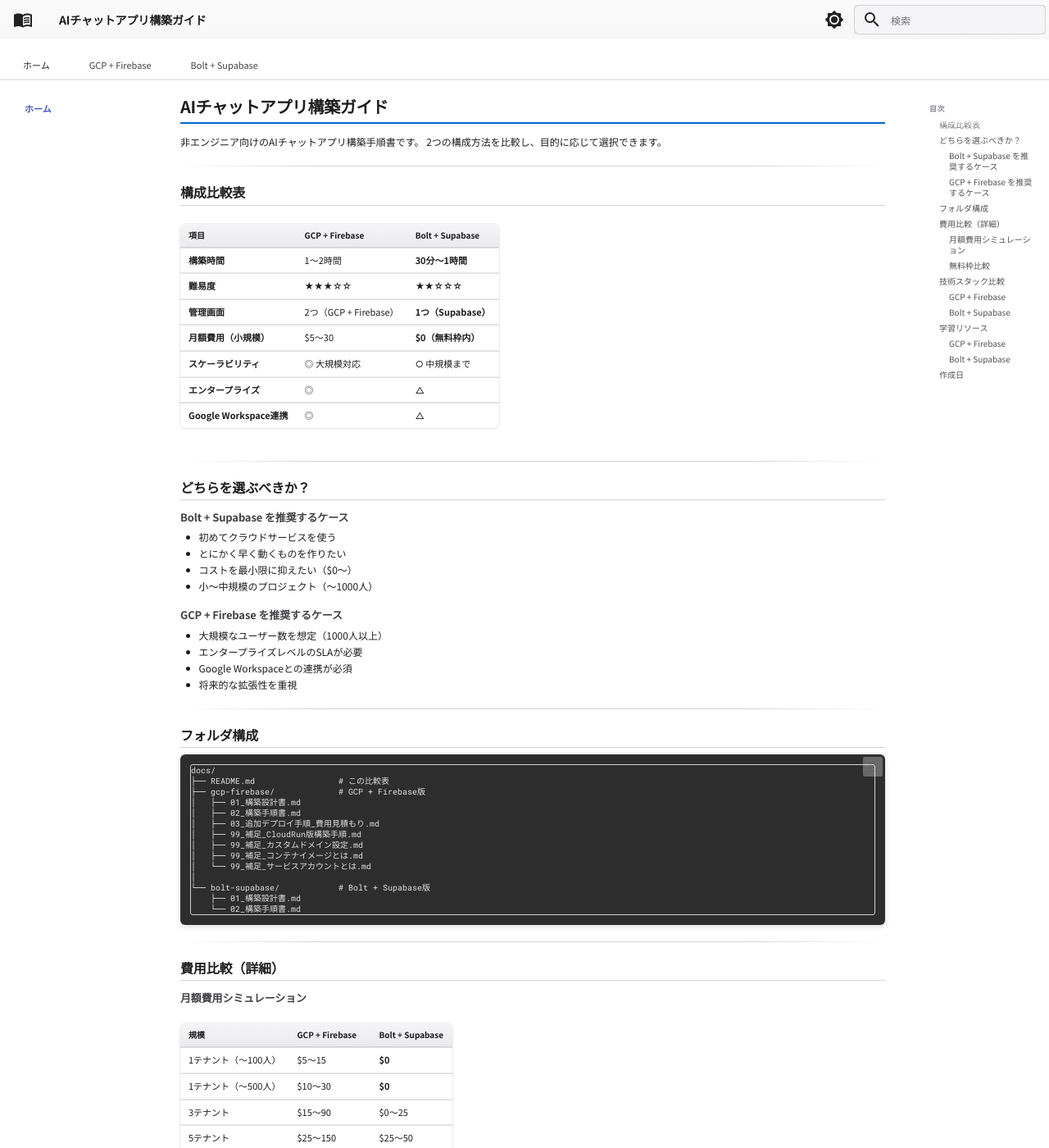
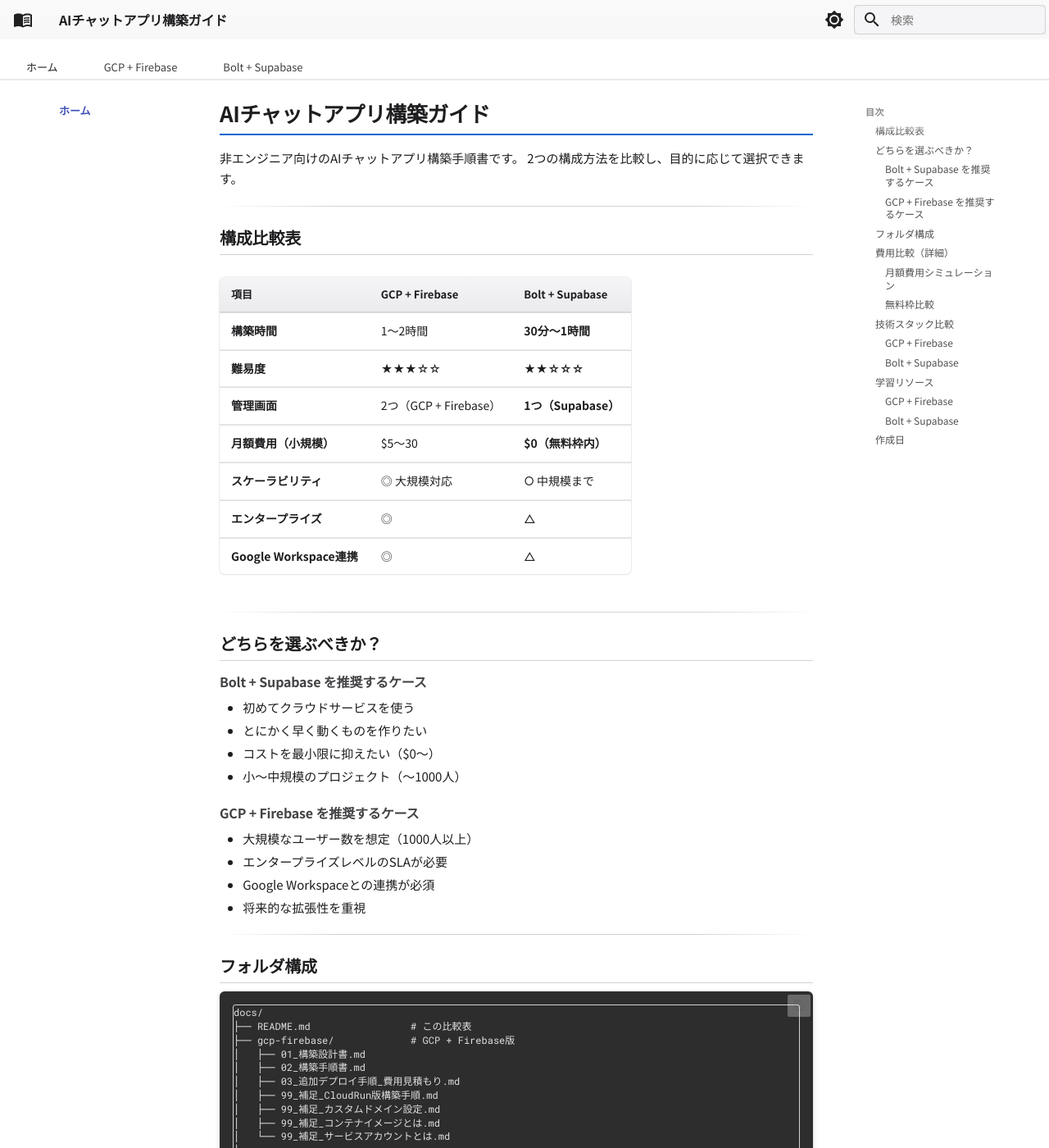
Before and after one commit to michihiro-316/ai-chat-docs, an MkDocs documentation site: the page built from docs/index.md, in a window 1280 px wide and 1400 px high. Shown: the whole window at 82% size. Built offline with MkDocs 1.6.1 and Material for MkDocs 9.7.7, drawn with Linux system fonts in a browser that asks for light colours.

Commit message:
fix: フォントサイズ拡大・横幅制限
- 本文フォント: 12px → 15px
- 見出し: h1=26px, h2=20px, h3=16px
- コード: 13px
- テーブル: 14px
- コンテンツ最大幅: 900px
- グリッド最大幅: 1400px

🤖 Generated with [Claude Code](https://claude.com/claude-code)

Co-Authored-By: Claude Opus 4.5 <noreply@anthropic.com>

```diff
--- a/docs/stylesheets/extra.css
+++ b/docs/stylesheets/extra.css
@@ -8,11 +8,12 @@
 
 /* 全体レイアウト */
 .md-grid {
-  max-width: 100%;
+  max-width: 1400px;
 }
 
 .md-main__inner {
   margin-top: 0;
+  max-width: 1200px;
 }
 
 /* ヘッダー */
@@ -24,7 +25,7 @@
 .md-header__title {
   color: #1d1d1f;
   font-weight: 600;
-  font-size: 14px;
+  font-size: 16px;
   letter-spacing: -0.01em;
 }
 
@@ -37,8 +38,8 @@
 .md-tabs__link {
   color: #424245;
   font-weight: 500;
-  font-size: 11px;
-  padding: 8px 12px;
+  font-size: 13px;
+  padding: 10px 16px;
   opacity: 1;
   transition: all 0.2s ease;
 }
@@ -60,21 +61,21 @@
 }
 
 .md-nav__title {
-  font-size: 10px;
+  font-size: 12px;
   font-weight: 600;
   color: #86868b;
   text-transform: uppercase;
   letter-spacing: 0.05em;
-  padding: 6px 10px 3px;
+  padding: 8px 12px 4px;
 }
 
 .md-nav__link {
   color: #1d1d1f;
-  font-size: 11px;
+  font-size: 13px;
   font-weight: 400;
-  padding: 4px 10px;
+  padding: 6px 12px;
   border-radius: 4px;
-  margin: 1px 4px;
+  margin: 2px 4px;
   transition: all 0.15s ease;
 }
 
@@ -92,48 +93,48 @@
 
 /* コンテンツエリア */
 .md-content {
-  max-width: 100%;
-  padding: 0 16px;
+  max-width: 900px;
+  padding: 0 24px;
 }
 
 .md-content__inner {
-  padding: 12px 0;
+  padding: 16px 0;
 }
 
 /* 見出し */
 .md-typeset h1 {
   color: #1d1d1f;
   font-weight: 700;
-  font-size: 20px;
+  font-size: 26px;
   letter-spacing: -0.02em;
-  margin-bottom: 10px;
-  padding-bottom: 6px;
+  margin-bottom: 12px;
+  padding-bottom: 8px;
   border-bottom: 2px solid #0066cc;
 }
 
 .md-typeset h2 {
   color: #1d1d1f;
   font-weight: 600;
-  font-size: 16px;
+  font-size: 20px;
   letter-spacing: -0.01em;
-  margin-top: 20px;
-  margin-bottom: 8px;
-  padding-bottom: 4px;
+  margin-top: 24px;
+  margin-bottom: 10px;
+  padding-bottom: 6px;
   border-bottom: 1px solid #d2d2d7;
 }
 
 .md-typeset h3 {
   color: #424245;
   font-weight: 600;
-  font-size: 13px;
-  margin-top: 16px;
-  margin-bottom: 5px;
+  font-size: 16px;
+  margin-top: 20px;
+  margin-bottom: 8px;
 }
 
 .md-typeset h4 {
   color: #515154;
   font-weight: 600;
-  font-size: 12px;
+  font-size: 14px;
 }
 
 /* テーブル */
@@ -141,9 +142,9 @@
   border: none;
   border-radius: 6px;
   overflow: hidden;
-  font-size: 11px;
+  font-size: 14px;
   box-shadow: 0 1px 3px rgba(0,0,0,0.08), 0 0 0 1px rgba(0,0,0,0.05);
-  margin: 10px 0;
+  margin: 12px 0;
   width: 100%;
 }
 
@@ -152,13 +153,13 @@
   color: #1d1d1f;
   font-weight: 600;
   text-transform: none;
-  padding: 6px 10px;
+  padding: 10px 14px;
   border-bottom: 1px solid #d2d2d7;
-  font-size: 10px;
+  font-size: 13px;
 }
 
 .md-typeset table:not([class]) td {
-  padding: 6px 10px;
+  padding: 10px 14px;
   border-bottom: 1px solid #e8e8ed;
   vertical-align: top;
 }
@@ -176,11 +177,11 @@
   background: #2d2d2d;
   border: none;
   border-radius: 6px;
-  font-size: 11px;
+  font-size: 13px;
   line-height: 1.5;
-  padding: 12px;
+  padding: 16px;
   box-shadow: 0 2px 6px rgba(0,0,0,0.15);
-  margin: 10px 0;
+  margin: 12px 0;
   overflow-x: auto;
 }
 
@@ -189,7 +190,7 @@
   font-family: 'SF Mono', 'Roboto Mono', 'Menlo', 'Consolas', monospace;
   background: transparent;
   padding: 0;
-  font-size: 11px;
+  font-size: 13px;
   white-space: pre;
 }
 
@@ -198,8 +199,8 @@
   background: #f5f5f7;
   border: 1px solid #d2d2d7;
   border-radius: 3px;
-  padding: 2px 5px;
-  font-size: 10px;
+  padding: 2px 6px;
+  font-size: 13px;
   color: #c7254e;
   font-family: 'SF Mono', 'Roboto Mono', 'Consolas', monospace;
 }
@@ -220,21 +221,21 @@
 /* リスト */
 .md-typeset ul,
 .md-typeset ol {
-  margin: 6px 0;
+  margin: 8px 0;
 }
 
 .md-typeset ul li,
 .md-typeset ol li {
-  margin-bottom: 2px;
-  line-height: 1.5;
+  margin-bottom: 4px;
+  line-height: 1.6;
 }
 
 /* 引用ブロック */
 .md-typeset blockquote {
   border-left: 3px solid #0066cc;
   background: linear-gradient(135deg, #f5f5f7 0%, #fafafa 100%);
-  padding: 8px 12px;
-  margin: 10px 0;
+  padding: 12px 16px;
+  margin: 12px 0;
   border-radius: 0 6px 6px 0;
   box-shadow: 0 1px 3px rgba(0,0,0,0.05);
 }
@@ -261,7 +262,7 @@
 
 .md-typeset .admonition-title {
   font-weight: 600;
-  font-size: 11px;
+  font-size: 14px;
 }
 
 /* 検索 */
@@ -269,7 +270,7 @@
   background: #f5f5f7;
   border: 1px solid #d2d2d7;
   border-radius: 6px;
-  font-size: 12px;
+  font-size: 14px;
 }
 
 .md-search__input:focus {
@@ -279,20 +280,20 @@
 
 /* 目次（右サイドバー） */
 .md-sidebar--secondary {
-  width: 160px;
+  width: 200px;
 }
 
 .md-sidebar--secondary .md-nav__title {
-  font-size: 9px;
+  font-size: 11px;
   font-weight: 600;
   color: #86868b;
   text-transform: uppercase;
 }
 
 .md-sidebar--secondary .md-nav__link {
-  font-size: 10px;
+  font-size: 12px;
   color: #515154;
-  padding: 3px 8px;
+  padding: 4px 10px;
   border-left: 2px solid transparent;
   border-radius: 0;
   margin: 0;
@@ -324,7 +325,7 @@
 
 /* パンくずリスト */
 .md-typeset .md-breadcrumb {
-  font-size: 10px;
+  font-size: 12px;
   color: #86868b;
 }
 
@@ -384,8 +385,8 @@
   font-family: 'SF Mono', 'Roboto Mono', 'Menlo', 'Consolas', monospace;
   white-space: pre;
   overflow-x: auto;
-  font-size: 10px;
-  line-height: 1.3;
+  font-size: 12px;
+  line-height: 1.4;
   color: #e0e0e0;
 }
 
@@ -401,13 +402,13 @@
 
 /* 本文テキスト */
 .md-typeset {
-  font-size: 12px;
-  line-height: 1.6;
+  font-size: 15px;
+  line-height: 1.7;
   color: #1d1d1f;
 }
 
 .md-typeset p {
-  margin-bottom: 8px;
+  margin-bottom: 10px;
 }
 
 /* シンタックスハイライト強化 */
@@ -419,7 +420,7 @@
 .md-typeset .highlight pre {
   background: transparent;
   margin: 0;
-  padding: 12px;
+  padding: 16px;
 }
 
 /* コード内の各要素の色 */
```
